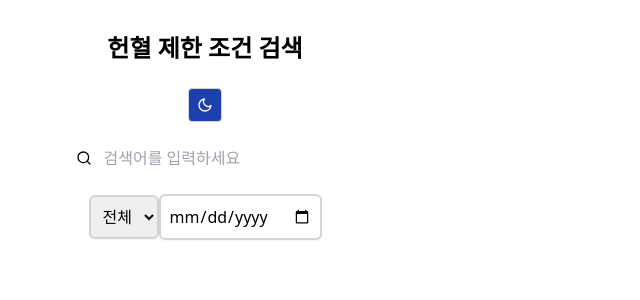
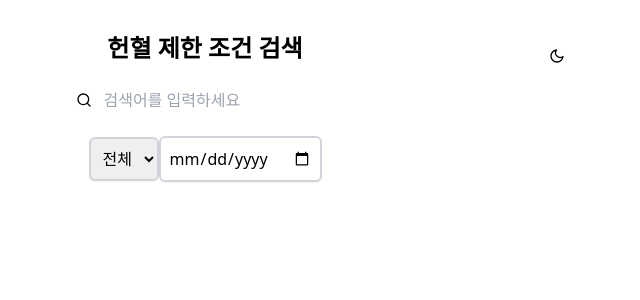
Before and after one commit to leebeyondgo/blood-donation-criteria, a React (Create React App) app: page / in a window 1280 px wide. Shown: the top 300 px of the page, without its empty margins (435-1075 px from the left). Built offline with nearby package versions, Linux system fonts and the light colour scheme.

Commit message:
Update theme toggle positioning

```diff
--- a/src/App.js
+++ b/src/App.js
@@ -76,13 +76,13 @@
 
   return (
     <ThemeContext.Provider value={{ theme, toggleTheme }}>
-      <div className="App text-center p-8 space-y-6 max-w-3xl mx-auto">
+      <div className="App relative text-center p-8 space-y-6 max-w-3xl mx-auto">
         <h1 className="text-2xl font-bold">헌혈 제한 조건 검색</h1>
 
         <button
           onClick={toggleTheme}
           aria-label="테마 토글"
-          className="theme-toggle border border-gray-300 dark:border-gray-600 rounded p-2 inline-flex items-center justify-center bg-primary text-white dark:bg-secondary"
+          className="theme-toggle absolute top-4 right-4 p-2 inline-flex items-center justify-center"
         >
           {theme === 'light' ? <FiMoon /> : <FiSun />}
         </button>
```
